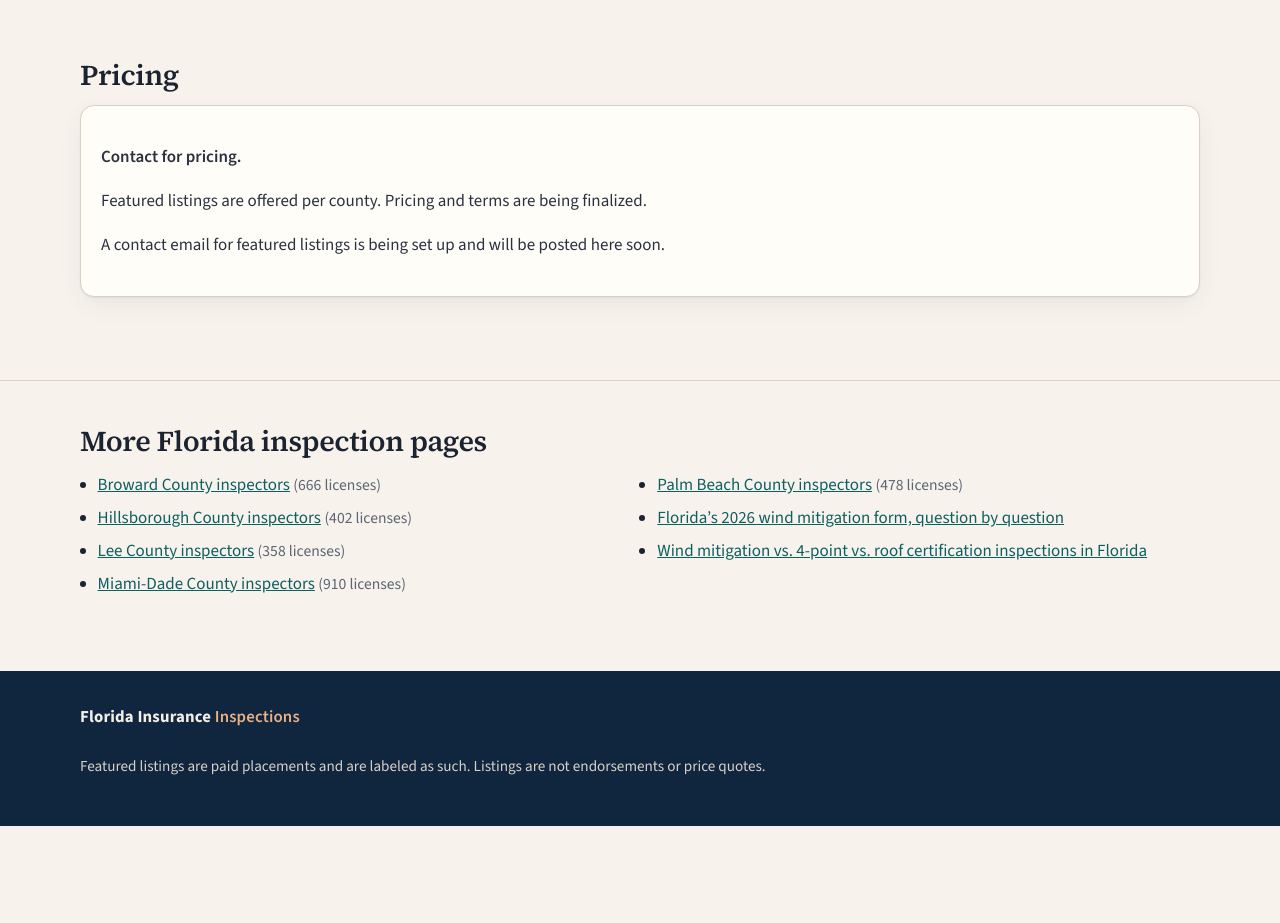
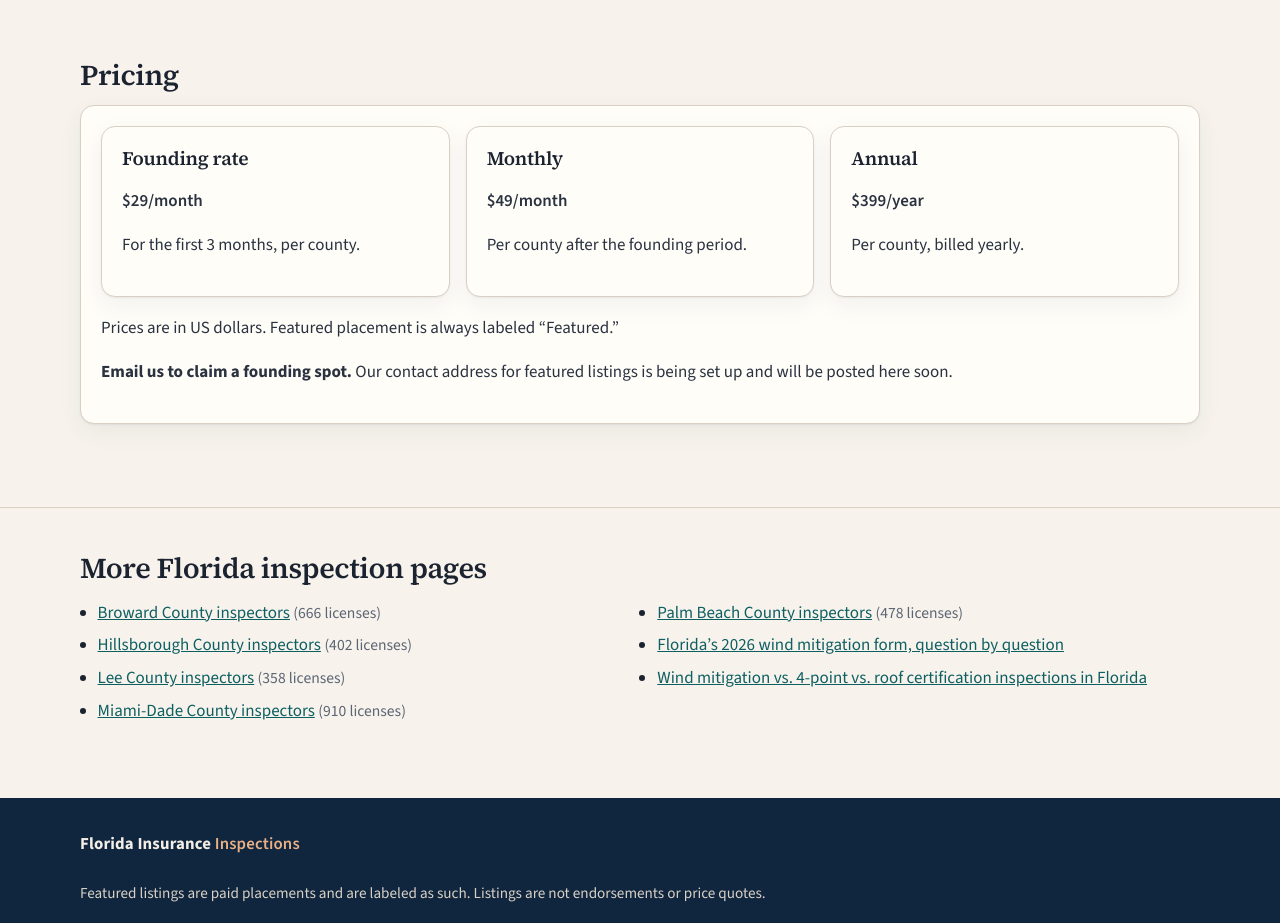
Before and after one commit to hernandez188515-del/florida-wind-mitigation-directory, a plain HTML site: page advertise/index.html in a window 1280 px wide. Shown: the part 1440-2363 px from the top of the page. Before the commit the page ends 2266 px from the top, so only its background shows below. Drawn offline with nearby package versions, Linux system fonts and the light colour scheme.

Commit message:
Show approved featured-listing pricing on /advertise/ and call-outs

```diff
--- a/advertise/index.html
+++ b/advertise/index.html
@@ -91,10 +91,26 @@
       <section class="section" id="pricing">
         <h2>Pricing</h2>
         <div class="card">
-          <p class="price-note">Contact for pricing.</p>
-          <p>Featured listings are offered per county. Pricing and terms are being finalized.</p>
+          <div class="grid-3">
+            <article class="card">
+              <h3>Founding rate</h3>
+              <p class="price-note">$29/month</p>
+              <p>For the first 3 months, per county.</p>
+            </article>
+            <article class="card">
+              <h3>Monthly</h3>
+              <p class="price-note">$49/month</p>
+              <p>Per county after the founding period.</p>
+            </article>
+            <article class="card">
+              <h3>Annual</h3>
+              <p class="price-note">$399/year</p>
+              <p>Per county, billed yearly.</p>
+            </article>
+          </div>
+          <p>Prices are in US dollars. Featured placement is always labeled “Featured.”</p>
           <!-- contact:email (set a public contact address here once approved) -->
-          <p>A contact email for featured listings is being set up and will be posted here soon.</p>
+          <p><strong>Email us to claim a founding spot.</strong> Our contact address for featured listings is being set up and will be posted here soon.</p>
         </div>
       </section>
     </div>
```
Also changed, not shown: broward/index.html (+1 -1 lines), guides/2026-wind-mitigation-form-question-by-question/index.html (+1 -1 lines), guides/wind-mitigation-vs-4-point-vs-roof-certification/index.html (+1 -1 lines), hillsborough/index.html (+1 -1 lines), index.html (+1 -1 lines), lee/index.html (+1 -1 lines), miami-dade/index.html (+1 -1 lines), palm-beach/index.html (+1 -1 lines), 2 other files.
